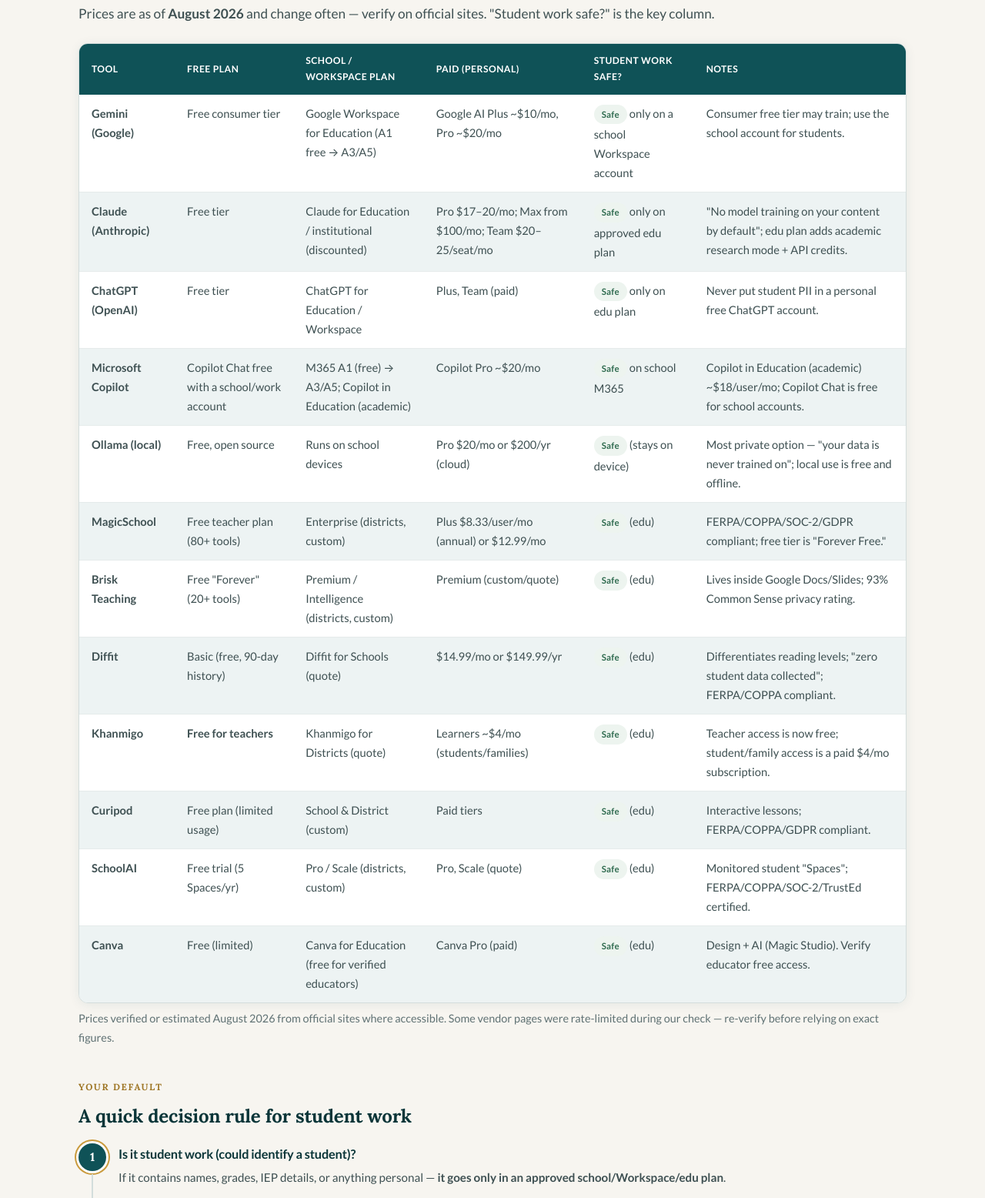
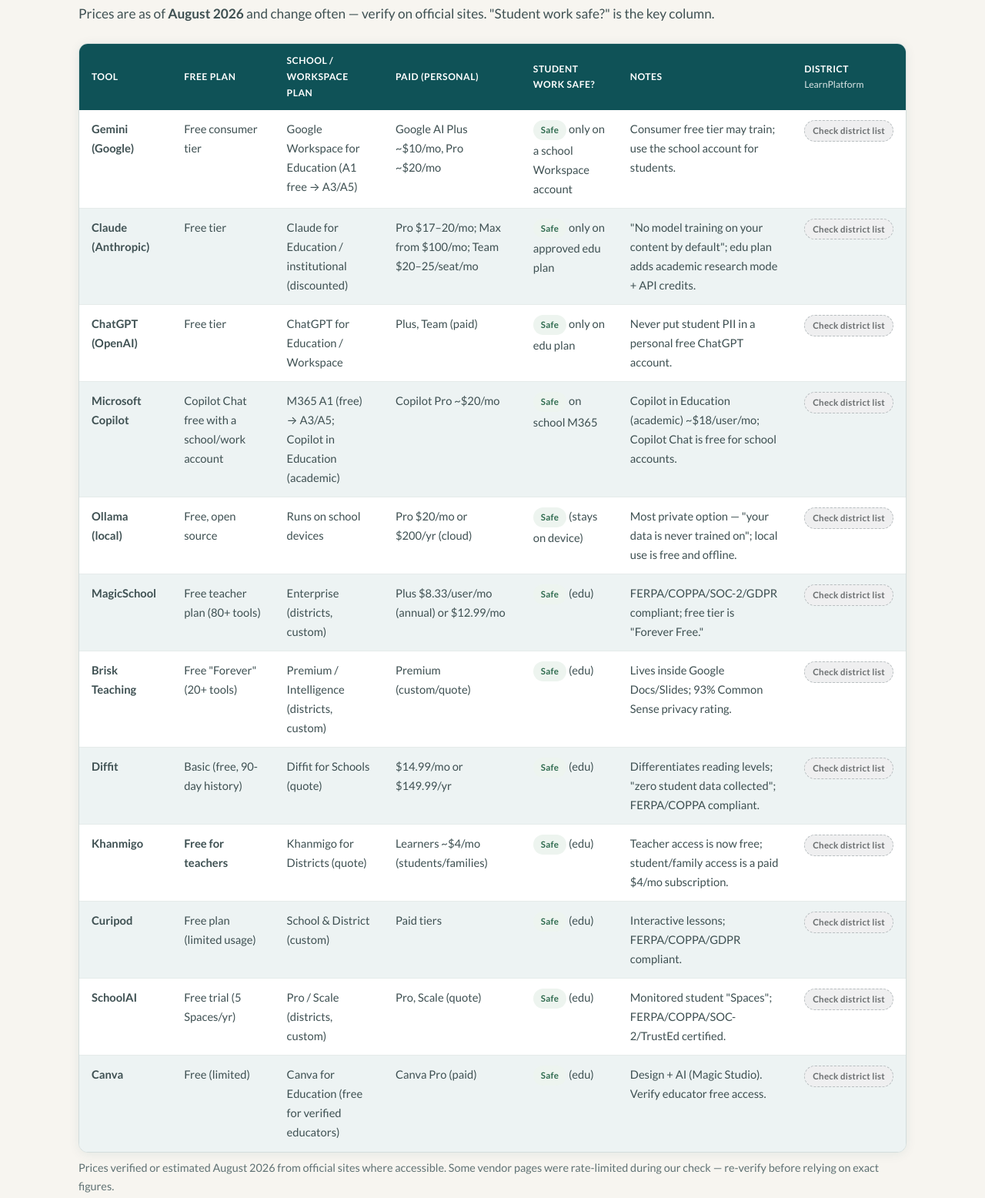
Before and after one commit to aramansell/ai-pd-2026-27, a plain HTML site: page pages/plans.html in a window 1280 px wide. Shown: the part 1026-2582 px from the top of the page at 77% size. Drawn offline with Linux system fonts and the light colour scheme.

Commit message:
Add District (LearnPlatform) approval-status column to all tool tables; default 'Check district list' until owner verifies

```diff
--- a/assets/css/style.css
+++ b/assets/css/style.css
@@ -273,6 +273,14 @@ th .hint { display: block; font-weight: 400; color: rgba(255,255,255,.85); font-
 .tag-local { background: #EEF6F1; color: #2F6B4F; }
 .tag-no    { background: #F0F0EC; color: #6B6F70; }
 
+/* District approval-status tags */
+.tag-appr-approved  { background: var(--ok-bg); color: var(--ok); }
+.tag-appr-notapproved { background: var(--risk-bg); color: var(--risk); }
+.tag-appr-pending   { background: var(--warn-bg); color: var(--accent-dark); }
+.tag-appr-unverified{ background: #EFEFF0; color: #6B6F70; border: 1px dashed #B8BEC0; }
+.tag-appr-notes     { background: var(--teal-soft); color: var(--primary-dark); }
+.appr-note { display: block; font-size: .72rem; color: var(--muted); margin-top: 3px; }
+
 .legend { display: flex; gap: 16px; flex-wrap: wrap; font-size: .8rem; color: var(--muted); margin: 10px 0 4px; }
 .legend span { display: inline-flex; align-items: center; gap: 6px; }
 
--- a/pages/plans.html
+++ b/pages/plans.html
@@ -113,6 +113,7 @@
               <th>Paid (personal)</th>
               <th>Student work safe?</th>
               <th>Notes</th>
+              <th>District<br><span class="hint">LearnPlatform</span></th>
             </tr>
           </thead>
           <tbody>
@@ -123,6 +124,8 @@
               <td>Google AI Plus ~$10/mo, Pro ~$20/mo</td>
               <td><span class="tag tag-priv-safe">Safe</span> only on a school Workspace account</td>
               <td>Consumer free tier may train; use the school account for students.</td>
+
+              <td><span class="tag tag-appr-unverified">Check district list</span></td>
             </tr>
             <tr>
               <td><strong>Claude (Anthropic)</strong></td>
@@ -131,6 +134,8 @@
               <td>Pro $17–20/mo; Max from $100/mo; Team $20–25/seat/mo</td>
               <td><span class="tag tag-priv-safe">Safe</span> only on approved edu plan</td>
               <td>"No model training on your content by default"; edu plan adds academic research mode + API credits.</td>
+
+              <td><span class="tag tag-appr-unverified">Check district list</span></td>
             </tr>
             <tr>
               <td><strong>ChatGPT (OpenAI)</strong></td>
@@ -139,6 +144,8 @@
               <td>Plus, Team (paid)</td>
               <td><span class="tag tag-priv-safe">Safe</span> only on edu plan</td>
               <td>Never put student PII in a personal free ChatGPT account.</td>
+
+              <td><span class="tag tag-appr-unverified">Check district list</span></td>
             </tr>
             <tr>
               <td><strong>Microsoft Copilot</strong></td>
@@ -147,6 +154,8 @@
               <td>Copilot Pro ~$20/mo</td>
               <td><span class="tag tag-priv-safe">Safe</span> on school M365</td>
               <td>Copilot in Education (academic) ~$18/user/mo; Copilot Chat is free for school accounts.</td>
+
+              <td><span class="tag tag-appr-unverified">Check district list</span></td>
             </tr>
             <tr>
               <td><strong>Ollama (local)</strong></td>
@@ -155,6 +164,8 @@
               <td>Pro $20/mo or $200/yr (cloud)</td>
               <td><span class="tag tag-priv-safe">Safe</span> (stays on device)</td>
               <td>Most private option — "your data is never trained on"; local use is free and offline.</td>
+
+              <td><span class="tag tag-appr-unverified">Check district list</span></td>
             </tr>
             <tr>
               <td><strong>MagicSchool</strong></td>
@@ -163,6 +174,8 @@
               <td>Plus $8.33/user/mo (annual) or $12.99/mo</td>
               <td><span class="tag tag-priv-safe">Safe</span> (edu)</td>
               <td>FERPA/COPPA/SOC-2/GDPR compliant; free tier is "Forever Free."</td>
+
+              <td><span class="tag tag-appr-unverified">Check district list</span></td>
             </tr>
             <tr>
               <td><strong>Brisk Teaching</strong></td>
@@ -171,6 +184,8 @@
               <td>Premium (custom/quote)</td>
               <td><span class="tag tag-priv-safe">Safe</span> (edu)</td>
               <td>Lives inside Google Docs/Slides; 93% Common Sense privacy rating.</td>
+
+              <td><span class="tag tag-appr-unverified">Check district list</span></td>
             </tr>
             <tr>
               <td><strong>Diffit</strong></td>
@@ -179,6 +194,8 @@
               <td>$14.99/mo or $149.99/yr</td>
               <td><span class="tag tag-priv-safe">Safe</span> (edu)</td>
               <td>Differentiates reading levels; "zero student data collected"; FERPA/COPPA compliant.</td>
+
+              <td><span class="tag tag-appr-unverified">Check district list</span></td>
             </tr>
             <tr>
               <td><strong>Khanmigo</strong></td>
@@ -187,6 +204,8 @@
               <td>Learners ~$4/mo (students/families)</td>
               <td><span class="tag tag-priv-safe">Safe</span> (edu)</td>
               <td>Teacher access is now free; student/family access is a paid $4/mo subscription.</td>
+
+              <td><span class="tag tag-appr-unverified">Check district list</span></td>
             </tr>
             <tr>
               <td><strong>Curipod</strong></td>
@@ -195,6 +214,8 @@
               <td>Paid tiers</td>
               <td><span class="tag tag-priv-safe">Safe</span> (edu)</td>
               <td>Interactive lessons; FERPA/COPPA/GDPR compliant.</td>
+
+              <td><span class="tag tag-appr-unverified">Check district list</span></td>
             </tr>
             <tr>
               <td><strong>SchoolAI</strong></td>
@@ -203,6 +224,8 @@
               <td>Pro, Scale (quote)</td>
               <td><span class="tag tag-priv-safe">Safe</span> (edu)</td>
               <td>Monitored student "Spaces"; FERPA/COPPA/SOC-2/TrustEd certified.</td>
+
+              <td><span class="tag tag-appr-unverified">Check district list</span></td>
             </tr>
             <tr>
               <td><strong>Canva</strong></td>
@@ -211,6 +234,8 @@
               <td>Canva Pro (paid)</td>
               <td><span class="tag tag-priv-safe">Safe</span> (edu)</td>
               <td>Design + AI (Magic Studio). Verify educator free access.</td>
+
+              <td><span class="tag tag-appr-unverified">Check district list</span></td>
             </tr>
           </tbody>
         </table>
```
Also changed, not shown: pages/tools.html (+18 -2 lines).
